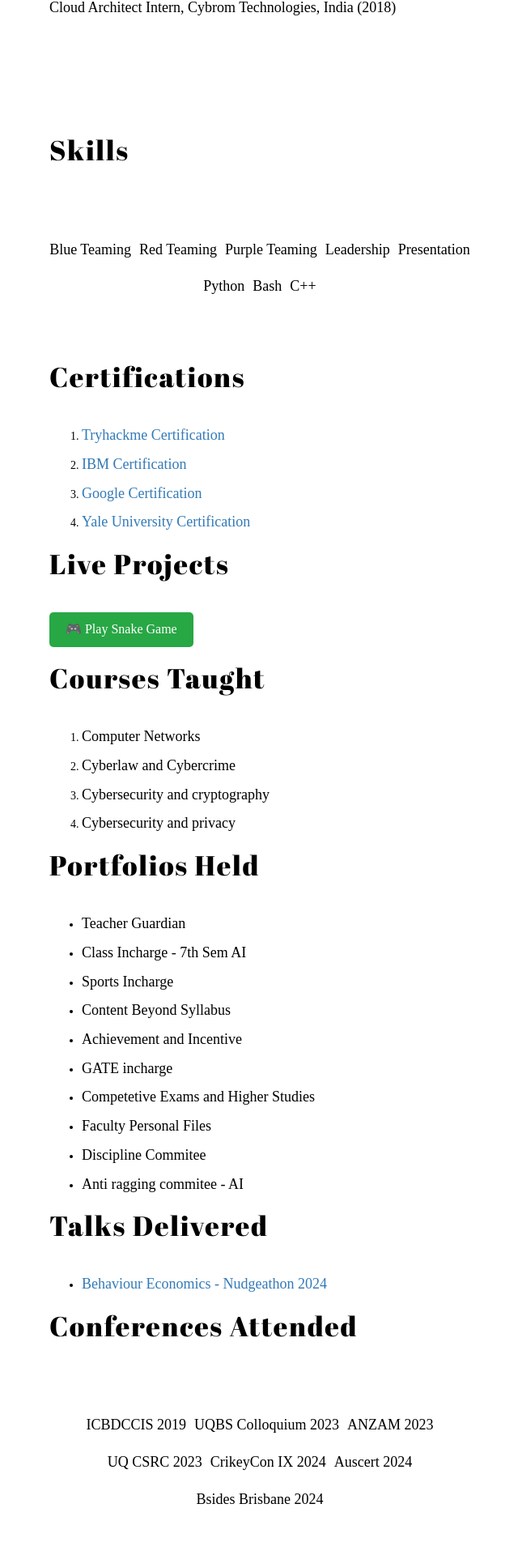
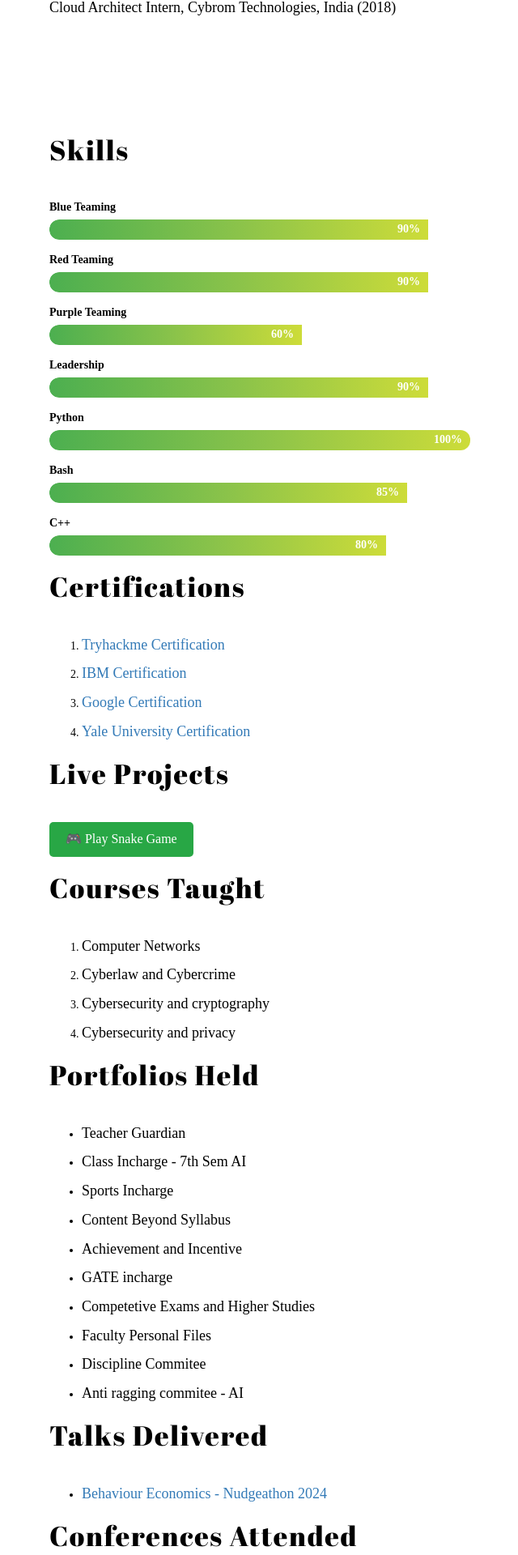
Before and after one commit to vkarthikeyan12/trial-website, a Flask app: page / in a window 1280 px wide. Shown: the part 1919-3839 px from the top of the page at 81% size, without its empty margins (639-1279 px from the left). Run offline with Flask 3, Linux system fonts and the light colour scheme; some libraries are stand-ins or nearby versions; some web fonts are replaced.

Commit message:
Update index.html

```diff
--- a/templates/index.html
+++ b/templates/index.html
@@ -152,20 +152,104 @@
 
 
                     <!-- SERVICE LIST -->
-                <div class="scroll-container">
-                    <p class="scroll-animated-from-right">Blue Teaming</p>
-                    <p class="scroll-animated-from-right">Red Teaming</p>
-                    <p class="scroll-animated-from-right">Purple Teaming</p>
-                    <p class="scroll-animated-from-right">Leadership</p>
-                    <p class="scroll-animated-from-right">Presentation</p>
-                    <p class="scroll-animated-from-right">Python</p>
-                    <p class="scroll-animated-from-right">Bash</p>
-                    <p class="scroll-animated-from-right">C++</p>
 
-                </div>
+                    <div id="skills-container">
+  <div class="skill">
+    <span class="skill-name">Blue Teaming</span>
+    <div class="skill-bar-bg">
+      <div class="skill-bar-fill" data-percent="90%"></div>
+    </div>
+  </div>
+
+  <div class="skill">
+    <span class="skill-name">Red Teaming</span>
+    <div class="skill-bar-bg">
+      <div class="skill-bar-fill" data-percent="90%"></div>
+    </div>
+  </div>
+
+  <div class="skill">
+    <span class="skill-name">Purple Teaming</span>
+    <div class="skill-bar-bg">
+      <div class="skill-bar-fill" data-percent="60%"></div>
+    </div>
+  </div>
+
+  <div class="skill">
+    <span class="skill-name">Leadership</span>
+    <div class="skill-bar-bg">
+      <div class="skill-bar-fill" data-percent="90%"></div>
+    </div>
+  </div>
+
+  <div class="skill">
+    <span class="skill-name">Python</span>
+    <div class="skill-bar-bg">
+      <div class="skill-bar-fill" data-percent="100%"></div>
+    </div>
+  </div>
+
+  <div class="skill">
+    <span class="skill-name">Bash</span>
+    <div class="skill-bar-bg">
+      <div class="skill-bar-fill" data-percent="85%"></div>
+    </div>
+  </div>
+
+  <div class="skill">
+    <span class="skill-name">C++</span>
+    <div class="skill-bar-bg">
+      <div class="skill-bar-fill" data-percent="80%"></div>
+    </div>
+  </div>
+</div>
                     <!-- /SERVICE LIST -->
 
 
+<style>
+#skills-container {
+  width: 100%;
+  max-width: 600px;
+  margin: 20px 0;
+}
+
+.skill {
+  margin-bottom: 15px;
+}
+
+.skill-name {
+  font-weight: bold;
+  margin-bottom: 5px;
+  display: block;
+  color: black;
+}
+
+.skill-bar-bg {
+  width: 100%;
+  height: 25px;
+  background: rgba(255,255,255,0.2);
+  border-radius: 12px;
+  overflow: hidden;
+}
+
+.skill-bar-fill {
+  height: 100%;
+  width: 0;
+  background: linear-gradient(90deg, #4caf50, #8bc34a, #cddc39);
+  border-radius: 12px 0 0 12px;
+  position: relative;
+}
+
+.skill-bar-fill::after {
+  content: attr(data-percent);
+  position: absolute;
+  right: 10px;
+  top: 50%;
+  transform: translateY(-50%);
+  color: #fff;
+  font-weight: bold;
+}
+</style>
 
                  <!-- SERVICE -->
 
@@ -185,9 +269,9 @@
                  <!-- PROJECTS -->
                 <h3 class="headline scroll-animated-from-right">Live Projects</h3>
                 <button
-                  onclick="document.getElementById('snakeModal').style.display='block'; resetGame();"
-                  style="padding:10px 20px; background:#28a745; color:white; border:none; border-radius:5px; font-size:16px; cursor:pointer;">
-                  🎮 Play Snake Game
+                id="playSnakeBtn"
+                style="padding:10px 20px; background:#28a745; color:white; border:none; border-radius:5px; font-size:16px; cursor:pointer;">
+                🎮 Play Snake Game
                 </button>
 
 
@@ -231,7 +315,7 @@
 
 
                     <!-- SERVICE LIST -->
-                <div class="scroll-container">
+
                     <p class="scroll-animated-from-right">ICBDCCIS 2019</p>
                     <p class="scroll-animated-from-right">UQBS Colloquium 2023</p>
                     <p class="scroll-animated-from-right">ANZAM 2023</p>
@@ -239,7 +323,7 @@
                     <p class="scroll-animated-from-right">CrikeyCon IX 2024</p>
                     <p class="scroll-animated-from-right">Auscert 2024</p>
                     <p class="scroll-animated-from-right">Bsides Brisbane 2024</p>
-                </div>
+
 
                     <!-- /SERVICE LIST -->
 
@@ -249,11 +333,11 @@
 
 
                     <!-- SERVICE LIST -->
-                <div class="scroll-container">
+
                     <p class="scroll-animated-from-right">Past member and President of UQ Cybersquad</p>
-                    <p class="scroll-animated-from-right">Secretary of UQ Reality Labs</p>
+                    <p class="scroll-animated-from-right">Past Secretary of UQ Reality Labs</p>
                     <p class="scroll-animated-from-right">multiple CTF participations</p>
-                </div>
+
 
 
 <h3 class="headline scroll-animated-from-right">Publication</h3>
@@ -318,17 +402,6 @@
         <!-- /CONTENT AREA -->
 
 
-        <!-- SNAKE GAME MODAL -->
-    <div id="snakeModal">
-        <button onclick="document.getElementById('snakeModal').style.display='none'">✖ Close</button>
-        <h2 style="color:white;">Snake Game</h2>
-        <canvas id="snakeCanvas" width="400" height="400"></canvas>
-        <p id="score">Score: 0</p>
-        <button id="restartBtn" onclick="resetGame()">Restart</button>
-        <p style="color:white;">Use arrow keys or swipe on mobile to control the snake!</p>
-    </div>
-
-
         <!-- JAVASCRIPTS -->
         <script type="text/javascript" src="../static/assets/js/plugins.js"></script>
         <script type="text/javascript" src="../static/assets/js/main.js"></script>
@@ -343,11 +416,41 @@
 
 
         <!-- Snake Game Script -->
-    <script>
+   <script>
+document.getElementById('playSnakeBtn').addEventListener('click', () => {
+    // Create modal dynamically
+    let modal = document.createElement('div');
+    modal.id = 'snakeModal';
+    modal.style.position = 'fixed';
+    modal.style.top = '50%';
+    modal.style.left = '50%';
+    modal.style.transform = 'translate(-50%, -50%)';
+    modal.style.background = '#000';
+    modal.style.padding = '20px';
+    modal.style.borderRadius = '10px';
+    modal.style.zIndex = '9999';
+    modal.innerHTML = `
+        <button id="closeSnake">✖ Close</button>
+        <h2 style="color:white;">Snake Game</h2>
+        <canvas id="snakeCanvas" width="400" height="400"></canvas>
+        <p id="score" style="color:white;">Score: 0</p>
+        <button id="restartBtn">Restart</button>
+        <p style="color:white;">Use arrow keys or swipe on mobile to control the snake!</p>
+    `;
+    document.body.appendChild(modal);
+
+    // Close button
+    document.getElementById('closeSnake').addEventListener('click', () => {
+        clearInterval(gameInterval);
+        modal.remove(); // remove modal completely
+    });
+
+    // Snake game setup
     const canvas = document.getElementById('snakeCanvas');
     const ctx = canvas.getContext('2d');
     const box = 20;
     let snake, food, dx, dy, score, started;
+    let gameInterval;
 
     function resetGame() {
         snake = [{x: 8*box, y: 8*box}];
@@ -356,32 +459,14 @@
         score = 0; started = false;
         document.getElementById("score").textContent = "Score: 0";
     }
-    resetGame();
 
-    document.addEventListener('keydown', e => {
-        if(e.key==="ArrowUp" && dy===0){dx=0;dy=-box;started=true;}
-        if(e.key==="ArrowDown"&&dy===0){dx=0;dy=box;started=true;}
-        if(e.key==="ArrowLeft"&&dx===0){dx=-box;dy=0;started=true;}
-        if(e.key==="ArrowRight"&&dx===0){dx=box;dy=0;started=true;}
-    });
+    function startGame() {
+        resetGame();
+        if (gameInterval) clearInterval(gameInterval);
+        gameInterval = setInterval(draw, 100);
+    }
 
-    let touchStartX=0, touchStartY=0;
-    canvas.addEventListener('touchstart', e => {
-        const t=e.touches[0]; touchStartX=t.clientX; touchStartY=t.clientY;
-    });
-    canvas.addEventListener('touchend', e => {
-        const t=e.changedTouches[0];
-        const dxSwipe=t.clientX-touchStartX, dySwipe=t.clientY-touchStartY;
-        if(Math.abs(dxSwipe)>Math.abs(dySwipe)){
-            if(dxSwipe>0&&dx===0){dx=box;dy=0;started=true;}
-            if(dxSwipe<0&&dx===0){dx=-box;dy=0;started=true;}
-        } else {
-            if(dySwipe>0&&dy===0){dx=0;dy=box;started=true;}
-            if(dySwipe<0&&dy===0){dx=0;dy=-box;started=true;}
-        }
-    });
-
-    function draw(){
+    function draw() {
         ctx.clearRect(0,0,canvas.width,canvas.height);
         snake.forEach((s,i)=>{ctx.fillStyle=i===0?"green":"lime";ctx.fillRect(s.x,s.y,box,box);});
         ctx.fillStyle="red"; ctx.fillRect(food.x,food.y,box,box);
@@ -399,8 +484,54 @@
         } else { snake.pop(); }
         snake.unshift({x:snakeX,y:snakeY});
     }
-    setInterval(draw,100);
-    </script>
+
+    // Keyboard controls
+    document.addEventListener('keydown', e => {
+        if(e.key==="ArrowUp" && dy===0){dx=0;dy=-box;started=true;}
+        if(e.key==="ArrowDown"&&dy===0){dx=0;dy=box;started=true;}
+        if(e.key==="ArrowLeft"&&dx===0){dx=-box;dy=0;started=true;}
+        if(e.key==="ArrowRight"&&dx===0){dx=box;dy=0;started=true;}
+    });
+
+    // Touch controls
+    let touchStartX=0, touchStartY=0;
+    canvas.addEventListener('touchstart', e => {
+        const t=e.touches[0]; touchStartX=t.clientX; touchStartY=t.clientY;
+    });
+    canvas.addEventListener('touchend', e => {
+        const t=e.changedTouches[0];
+        const dxSwipe=t.clientX-touchStartX, dySwipe=t.clientY-touchStartY;
+        if(Math.abs(dxSwipe)>Math.abs(dySwipe)){
+            if(dxSwipe>0&&dx===0){dx=box;dy=0;started=true;}
+            if(dxSwipe<0&&dx===0){dx=-box;dy=0;started=true;}
+        } else {
+            if(dySwipe>0&&dy===0){dx=0;dy=box;started=true;}
+            if(dySwipe<0&&dy===0){dx=0;dy=-box;started=true;}
+        }
+    });
+
+    document.getElementById('restartBtn').addEventListener('click', startGame);
+
+    startGame();
+});
+</script>
+
+
+    <script>
+gsap.utils.toArray(".skill-bar-fill").forEach(bar => {
+  let percent = bar.getAttribute("data-percent");
+  gsap.to(bar, {
+    width: percent,
+    duration: 2,
+    ease: "power2.out",
+    scrollTrigger: {
+      trigger: bar,
+      start: "top 80%",
+    }
+  });
+});
+</script>
+
 
     </body>
 
```
